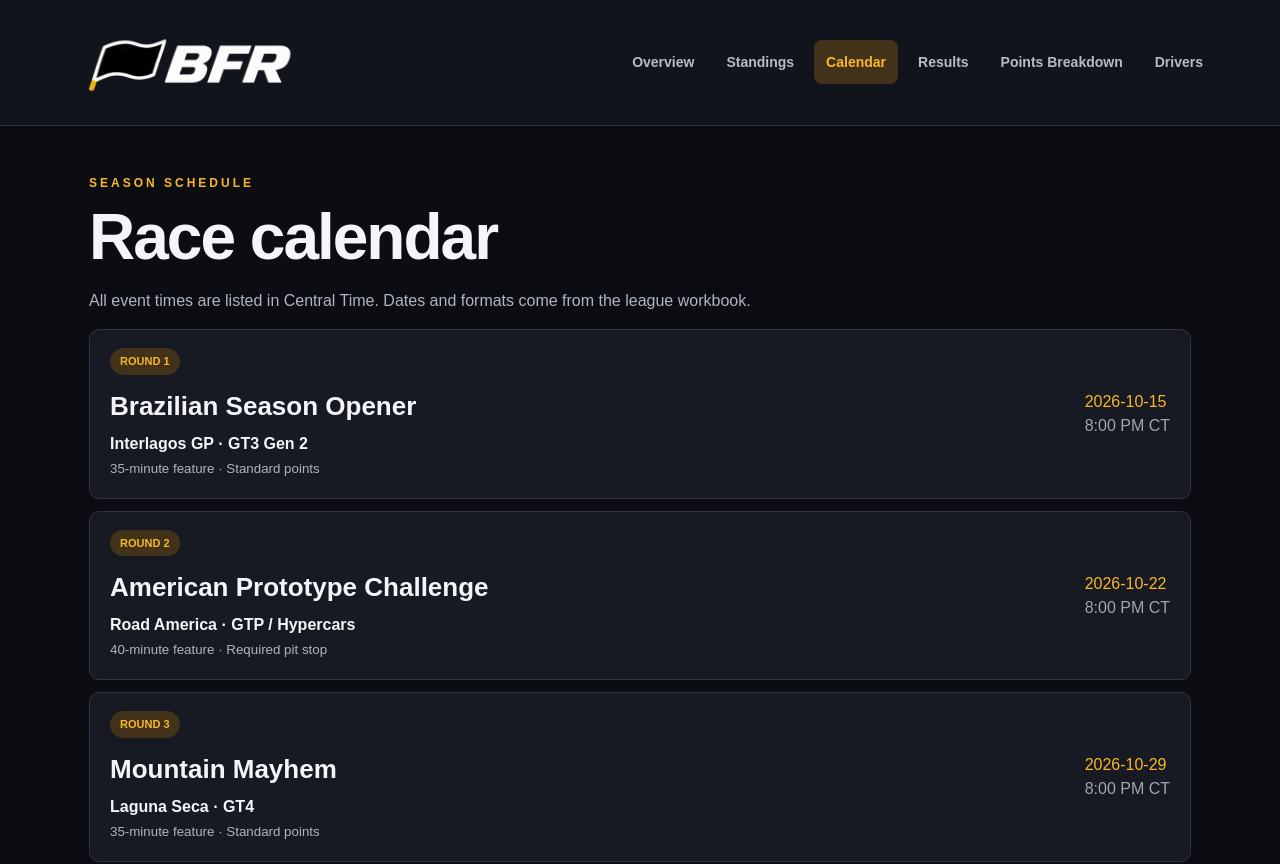
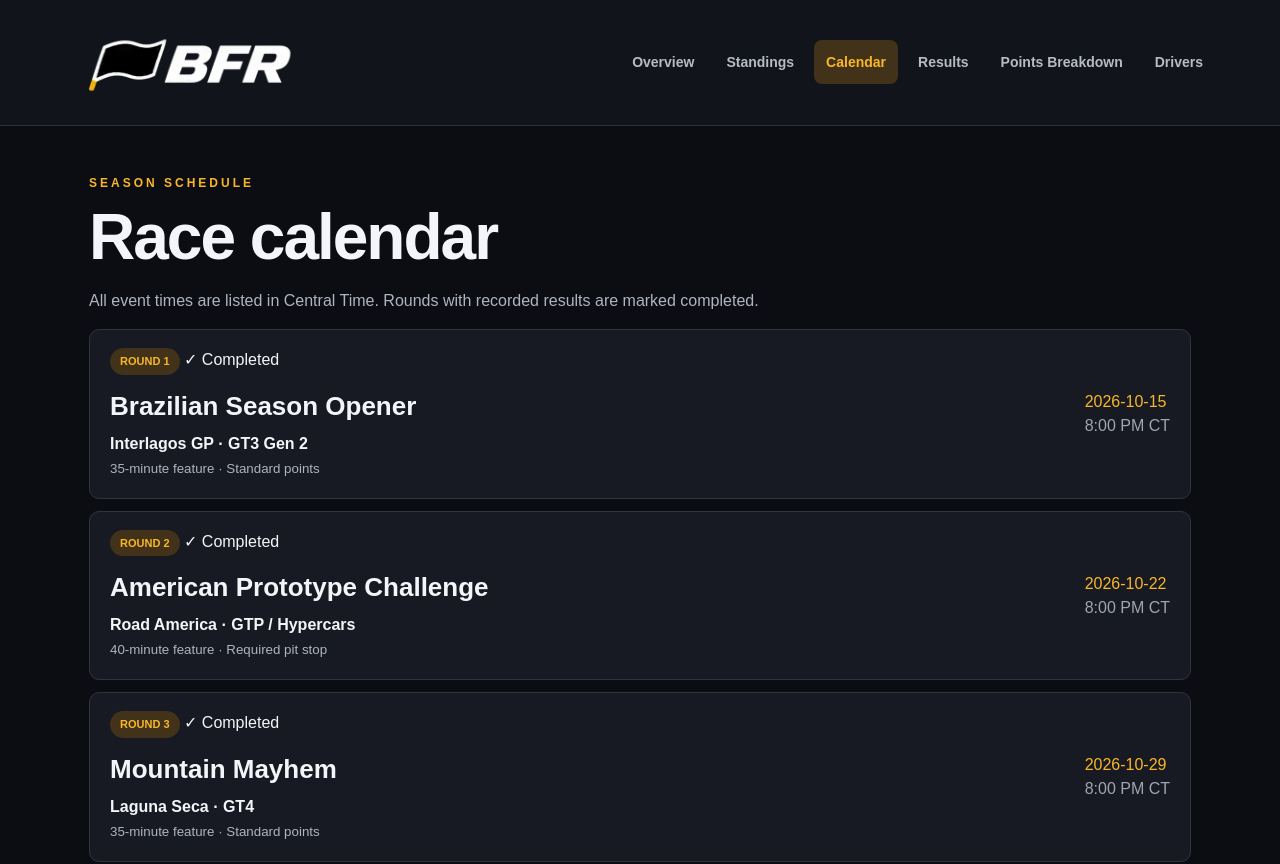
Before and after one commit to golec87/BFR-AMS2, a Next.js app: page /calendar in a window 1280 px wide. Shown: the top 864 px of the page. Built offline with nearby package versions, Linux system fonts and the light colour scheme.

Commit message:
Mark rounds with entered results completed in BFR calendar

```diff
--- a/app/calendar/page.tsx
+++ b/app/calendar/page.tsx
@@ -1 +1,9 @@
-import {data} from "../../lib/scoring";export default function Calendar(){return <><div className="eyebrow">Season schedule</div><h1>Race calendar</h1><p>All event times are listed in Central Time. Dates and formats come from the league workbook.</p><div className="events">{data.rounds.map(r=><div className="event" key={r.round}><div><span className="tag">ROUND {r.round}</span><h2 style={{margin:"12px 0 6px"}}>{r.event}</h2><strong>{r.track} · {r.class}</strong><small>{r.format} · {r.notes}</small></div><div className="date">{r.date}<div className="muted">{r.time}</div></div></div>)}</div></>}
+import {data} from "../../lib/scoring";
+export default function Calendar(){
+ const completedRounds=new Set(data.results.map(result=>result.round));
+ return <><div className="eyebrow">Season schedule</div><h1>Race calendar</h1><p>All event times are listed in Central Time. Rounds with recorded results are marked completed.</p>
+ <div className="events">{data.rounds.map(r=>{
+  const completed=completedRounds.has(r.round);
+  return <div className="event" key={r.round}><div><span className="tag">ROUND {r.round}</span>{" "}<span className={completed?"race-status race-status-completed":"race-status"}>{completed?"✓ Completed":"Scheduled"}</span><h2 style={{margin:"12px 0 6px"}}>{r.event}</h2><strong>{r.track} · {r.class}</strong><small>{r.format} · {r.notes}</small></div><div className="date">{r.date}<div className="muted">{r.time}</div></div></div>;
+ })}</div></>;
+}
```
